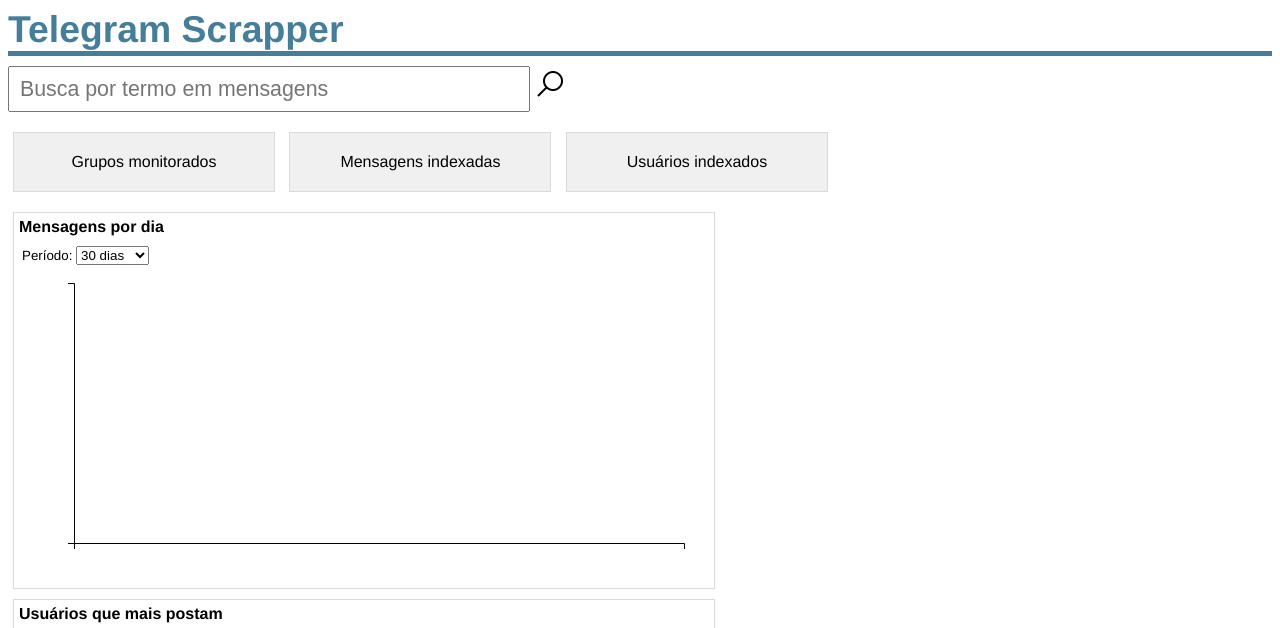
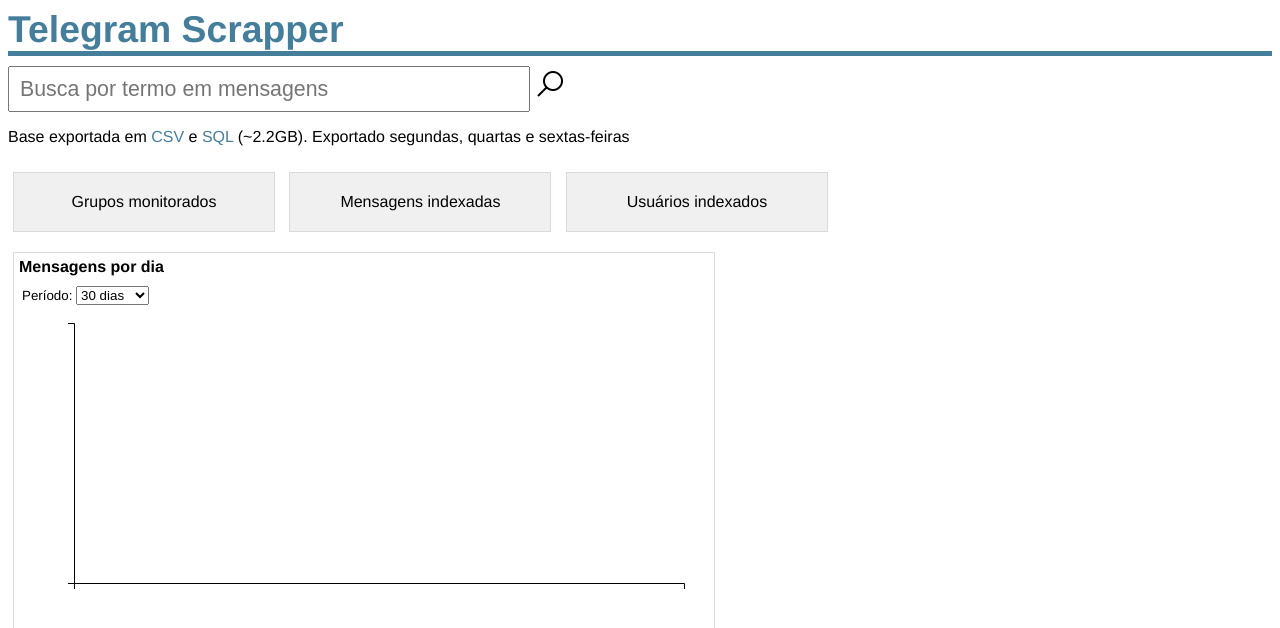
Before and after one commit to luizcavalcanti/telegram-scrapper, a Django app: template telegram_scrapper/templates/dashboard.html in a window 1280 px wide. Shown: the top 628 px of the page. Run offline with Django 3.2, Linux system fonts and the light colour scheme; the template is opened without the code that fills it, so the values that code supplies are empty; data comes from the database, SQL or seed files in the repository; parts of the project's set-up code (start-up, migrations or seed data) failed here and were passed over; some libraries are stand-ins or nearby versions.

Commit message:
Adiciona link de download dos backups no dashboard

```diff
--- a/telegram_scrapper/templates/dashboard.html
+++ b/telegram_scrapper/templates/dashboard.html
@@ -1,6 +1,10 @@
 {% extends "base.html" %}
 {% load humanize %}
 {% block content %}
+
+<p>
+  <span>Base exportada em <a href="https://telegram-scrapper-dumps.s3.us-east-2.amazonaws.com/dump_csv.tar.gz">CSV</a> e <a href="https://telegram-scrapper-dumps.s3.us-east-2.amazonaws.com/dump.tar.gz">SQL</a> (~2.2GB). Exportado segundas, quartas e sextas-feiras</span>
+</p>
 
 <div class="dash-panel" onclick="location.href='/groups';" style="cursor: pointer;">
   <span class="data">{{ total_groups | intcomma }}</span>
```
